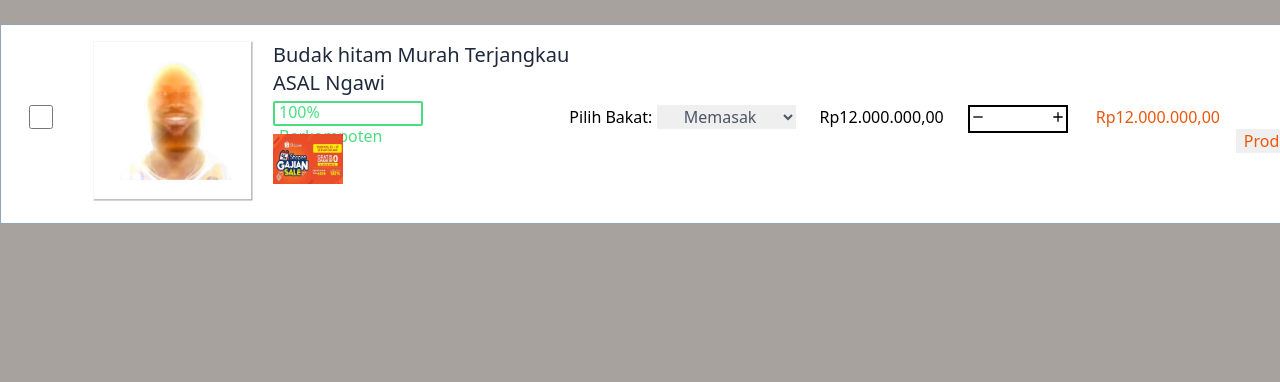
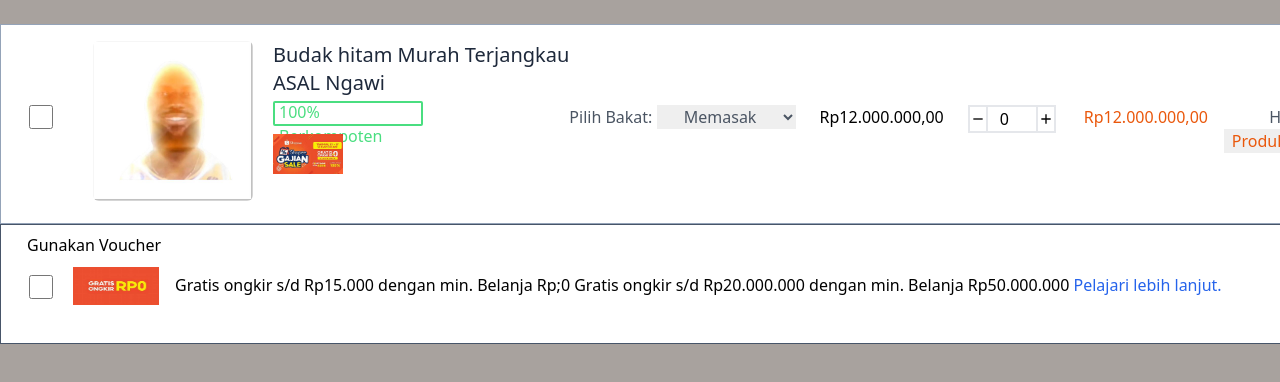
Before and after one commit to HanzxRYU/Only-Tailwind, a website: page Tailwind/public/Check-Out.html in a window 1280 px wide. Both pictures are taken after a click on the button 977 px from the left and 117 px from the top of the page. Shown: the top 382 px of the page. Drawn offline with Linux system fonts and the light colour scheme.

Commit message:
Javascript Check out (belum selesai) dan To-Do list (sudah)
Belajar ikrement dekrement, appendchild, D.O.M.

```diff
--- a/Tailwind/public/Check-Out.html
+++ b/Tailwind/public/Check-Out.html
@@ -4,7 +4,7 @@
     <link rel="stylesheet" href="style.css" />
     <meta charset="UTF-8" />
     <meta name="viewport" content="width=device-width, initial-scale=1.0" />
-    <title>Document</title>
+    <title>Check-Out</title>
   </head>
   <body class="bg-stone-400">
     <div
@@ -22,7 +22,7 @@
 
         <img
           src="You Are My Sunshine Lebron Wall And Art Print.jpeg"
-          class="w-50 h-40 mt-4 ml-10 bg-contain"
+          class="w-50 h-40 mt-4 ml-10 bg-contain rounded-md"
         />
         <div class="ml-3">
           <p class="font-medium text-slate-800 text-xl mt-4 ml-2">
@@ -34,9 +34,9 @@
           >
             <p class="-mt-[3px]">100% Berkompoten</p>
           </div>
-          <img src="Diskon.jpeg" class="w-[70px] h-[50px] mt-2 ml-2" />
+          <img src="Diskon.jpeg" class="w-[70px] h-[40px] mt-2 ml-2" />
         </div>
-        <div class="mt-20">
+        <div class="mt-20 text-gray-600">
           <label for="Bakat">Pilih Bakat:</label>
           <select name="Bakat" id="Bakat" class="text-center text-gray-600">
             <option value="Memasak">Memasak</option>
@@ -48,8 +48,9 @@
         <div class="mt-20 ml-6">
           <h1 class="font-medium">Rp12.000.000,00</h1>
         </div>
-        <div class="border-2 border-black h-7 mt-20 ml-6">
-          <button>
+        <div class="flex">
+          <button class="border-2 h-7 ml-6 mt-20"
+          onclick="kurang()">
             <svg
               xmlns="http://www.w3.org/2000/svg"
               width="1em"
@@ -59,7 +60,12 @@
             >
               <path fill="currentColor" d="M19 12.998H5v-2h14z" />
             </svg></button
-          ><input type="number" class="w-16 text-center" /><button>
+          ><input
+            type="number"
+            class="w-12 text-center border-y-2 h-7 mt-20"
+            value="1"
+            id="nominal"
+          /><button class="border-2 h-7 mt-20" onclick="tambah()">
             <svg
               xmlns="http://www.w3.org/2000/svg"
               width="1em"
@@ -77,14 +83,50 @@
         <div class="mt-20 ml-7 text-orange-600 font-medium">
           <h1>Rp12.000.000,00</h1>
         </div>
-        <div class="mt-20 ml-4 text-center"> <label for="reset">Hapus</label>
-            <br>
-            <select name="Bakat" id="Bakat" class="text-orange-600 text-center">
-              <option value="Memasak">Produk Serupa</option>
-              <option value="Bertani">Bertani</option>
-              <option value="Bermain-Basket">Bermain Basket</option>
-              <option value="ALL-ROLE">ALL-ROLE</option></div>
+        <div class="mt-20 ml-4 text-center">
+          <label for="reset" class="text-gray-600">Hapus</label>
+          <br />
+          <select name="Bakat" id="Bakat" class="text-orange-600 text-center">
+            <option value="Memasak">Produk Serupa</option>
+            <option value="Bertani">Bertani</option>
+            <option value="Bermain-Basket">Bermain Basket</option>
+            <option value="ALL-ROLE">ALL-ROLE</option>
+          </select>
+        </div>
       </div>
     </div>
+    <div class="bg-white w-[1380px] h-[120px] mx-auto border border-slate-600">
+      <p class="ml-[26px] mt-2 text-black font-normal">Gunakan Voucher</p>
+      <div class="flex">
+        <form>
+          <input
+            type="checkbox"
+            name="barang"
+            id="pesanan"
+            class="w-6 h-6 mt-[18px] ml-7"
+          />
+        </form>
+        <img src="ongkir.jpeg" class="w-[86px] h-[38px] mt-2.5 ml-5" />
+        <p class="mt-4 ml-4 text-black font-normal">
+          Gratis ongkir s/d Rp15.000 dengan min. Belanja Rp;0 Gratis ongkir s/d
+          Rp20.000.000 dengan min. Belanja Rp50.000.000
+          <span class="text-blue-600">Pelajari lebih lanjut.</span>
+        </p>
+      </div>
+    </div>
+    <script>
+      function tambah() {
+        var input2 = document.getElementById("nominal").value;
+        input2++;
+        document.getElementById("nominal").value = input2;
+        console.log(input2);
+      }
+      function kurang() {
+        var input1 = document.getElementById("nominal").value;
+        input1--;
+        document.getElementById('nominal').value = input1;
+        console.log(input1);
+      }
+    </script>
   </body>
 </html>
```
Also changed, not shown: Tailwind/public/Test.html (deleted, +0 -34 lines), Tailwind/public/TodoList.html (+30 -4 lines), Tailwind/public/ongkir.jpeg (added), Tailwind/public/style.css.
